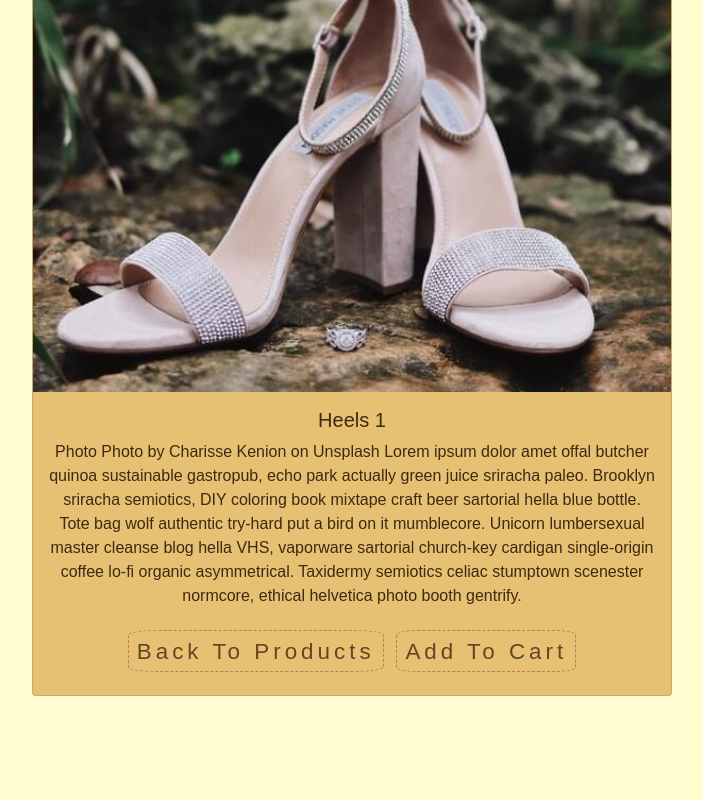
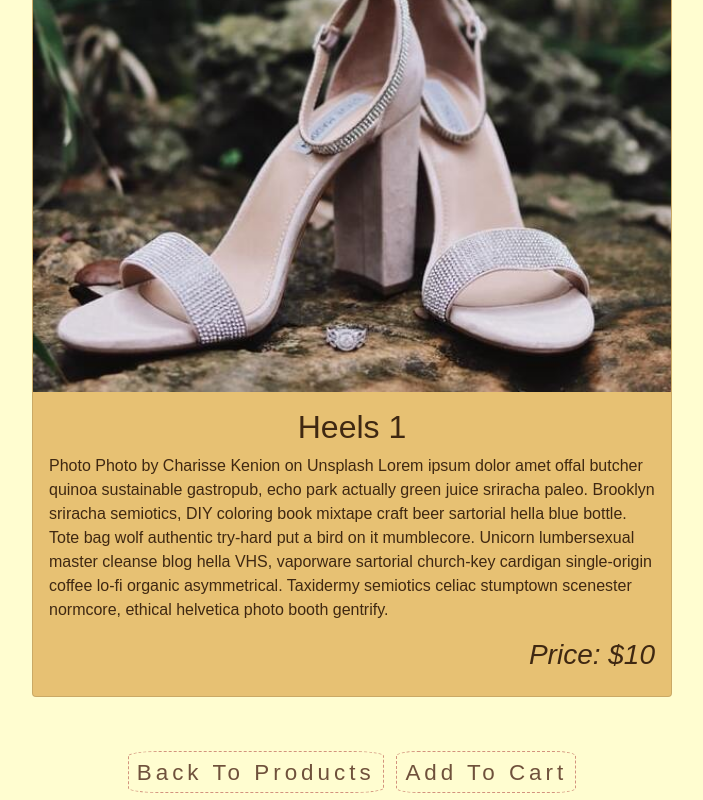
Before and after one commit to BritneyHanna/PerfectHeels, a React (Create React App) app: page /productdetails in a window 1280 px wide. Shown: the part 441-1241 px from the top of the page, without its empty margins (288-991 px from the left). Before the commit the page ends 1185 px from the top, so only its background shows below. Built offline with nearby package versions, Linux system fonts and the light colour scheme; a web font is replaced by a local one.

Commit message:
added functionality to add to cart button and handle details

```diff
--- a/src/components/NavBar.js
+++ b/src/components/NavBar.js
@@ -34,7 +34,7 @@ export default class NavBar extends Component {
 
                <Navbar light expand="md">
                 <div className="container">
-                        <NavbarBrand className="ms-5" href="/"> <img src={logo3} alt="logo" className="navbar-brand"></img></NavbarBrand>
+                        <NavbarBrand className="ms-auto" href="/"> <img src={logo3} alt="logo" className="navbar-brand"></img></NavbarBrand>
                         <NavbarToggler onClick={this.toggleNav} />
                         <Collapse isOpen={this.state.isNavOpen} navbar>
                         <Nav className="ms-auto" navbar>
--- a/src/components/Product.js
+++ b/src/components/Product.js
@@ -10,11 +10,14 @@ export default class Product extends Component {
     return (
       <div className="col-9 mx-auto col-md-6 col-lg-4 my-3 ">
         <div className="card productcard">
-          <div
+          <ProductConsumer >
+
+            {(value)=>(<div
             className="img-container p-0   "
-            onClick={() => {
-              console.log("filler method for clicking image");
-            }}
+
+            onClick={() => value.handleDetail(id)
+
+          }
           >
             <Link to="/productdetails">
               <img src={img} alt="shoe" className="card-img-top" />
@@ -23,7 +26,7 @@ export default class Product extends Component {
               className="cart-btn"
               disabled={inCart ? true : false}
               onClick={() => {
-                console.log("filler method for clicking button");
+          value.addToCart(id);
               }}
             >
               {inCart ? (
@@ -32,7 +35,10 @@ export default class Product extends Component {
                 <i className="fas fa-cart-arrow-down" />
               )}
             </button>
-          </div>
+          </div>)}
+
+          </ProductConsumer>
+
           <div className="card-footer d-flex justify-content-between ">
             <h5 className=" mb-0 me-5">
         {title }
--- a/src/components/ProductDetails.js
+++ b/src/components/ProductDetails.js
@@ -8,25 +8,41 @@ export default class ProductDetails extends Component {
             <ProductConsumer>
                 {(value)=>{
 
-                  const {id,title,img,price,company,info,inCart} = value.detailProduct;
+                  const {id,title,img,price,info,inCart} = value.detailProduct;
                   return(
                         <React.Fragment>
 
-<div className="col-lg-6 my-5 mx-auto d-flex justify-content-center text-center  ">
+<div className="col-lg-6 my-5 mx-auto d-flex justify-content-center ">
 <div className="card h-200 detailcard " >
     <div>
   <img src={img} class="card-img-top" alt="shoepic"/>
   </div>
   <div className="card-body">
-    <h5 className="card-title">{title}</h5>
-    <p className="card-text">{info}</p>
-    <span>
-    <Link to="shop">
-    <ButtonContainer> Back to Products</ButtonContainer>
+    <h2 className="card-title text-center ">{title}</h2>
+    <p className="card-text ">{info}</p>
+
+    <div className="card-text text-end fst-italic fw-bold"> <h3> Price:  ${price}</h3> </div>
+
+
+
+  </div>
+</div>
+</div>
+<div className="row ">
+<div className="col text-center">
+<Link to="shop">
+    <ButtonContainer
+
+    > Back to Products</ButtonContainer>
     </Link>
-    <ButtonContainer> Add to Cart </ButtonContainer>
-    </span>
-  </div>
+
+    <ButtonContainer disabled={inCart?true:false}
+    onClick={()=>{
+      value.addToCart(id)
+
+    }}
+
+    > {inCart?'In Cart': 'Add to Cart'} </ButtonContainer>
 </div>
 </div>
 
--- a/src/context.js
+++ b/src/context.js
@@ -8,6 +8,7 @@ class ProductProvider extends Component {
   state = {
     products: [],
     detailProduct: detailProduct,
+    cart:[]
   };
 
   componentDidMount(){
@@ -25,12 +26,33 @@ this.setProducts();
    return{products:tempProducts}
  })
   }
-handleDetail=()=>{
-    console.log('filler text handle detail function')
+
+  getItem=(id)=>{
+    const product= this.state.products.find(item=> item.id===id);
+    return product;
+  }
+
+handleDetail=(id)=>{
+    const product= this.getItem(id);
+    this.setState(()=>{
+      return {detailProduct:product}
+    })
 }
-addToCart=()=>{
-    console.log('filler text add to cart function')
-}
+addToCart=(id)=>{
+  let tempProducts=[...this.state.products];
+  const index= tempProducts.indexOf(this.getItem(id));
+  const product= tempProducts[index]
+  product.inCart=true;
+  product.count=1;
+  const price=product.price;
+  product.total= price;
+this.setState(()=>{
+  return {products:tempProducts,cart:[...this.state.cart,product]};
+},()=>{console.log(this.state)})
+
+
+
+};
   render() {
     return (
       <ProductContext.Provider value={{...this.state,handleDetail:this.handleDetail,addToCart:this.addToCart}
```
